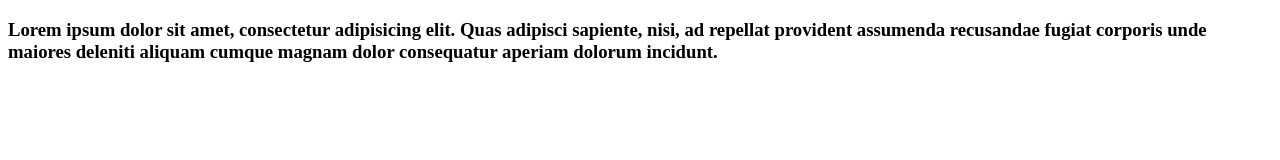
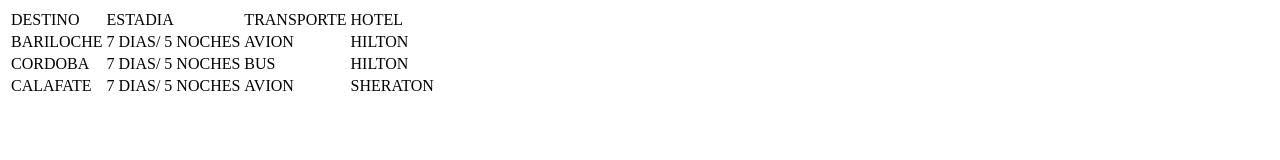
Before and after one commit to mjtloly1981/DESAFIO-ENTREGABLE, a plain HTML site: page promociones.html in a window 1280 px wide. Drawn offline with Linux system fonts and the light colour scheme.

Commit message:
se agrega formulario en registrarse y tabla en promociones

```diff
--- a/promociones.html
+++ b/promociones.html
@@ -6,7 +6,32 @@
     <title>Promociones</title>
 </head>
 <body>
-    <h3>Lorem ipsum dolor sit amet, consectetur adipisicing elit. Quas adipisci sapiente, nisi, ad repellat provident assumenda recusandae fugiat corporis unde maiores deleniti aliquam cumque magnam dolor consequatur aperiam dolorum incidunt.</h3>
+    <table>
+        <tr><!-- inicio de fila-->
+        <td>DESTINO</td>
+        <td>ESTADIA</td>
+        <td>TRANSPORTE</td>
+        <td>HOTEL</td>
+        </tr><!-- cierre de fila -->
+        <tr><!-- inicio de otra fila-->
+        <td>BARILOCHE</td>
+        <td>7 DIAS/ 5 NOCHES</td>
+        <td>AVION</td>
+        <td>HILTON</td>
+        </tr><!-- cierre de la segunda fila -->
+        <tr><!-- inicio de otra fila-->
+            <td>CORDOBA</td>
+            <td>7 DIAS/ 5 NOCHES</td>
+            <td>BUS</td>
+            <td>HILTON</td>
+            </tr><!-- cierre de la segunda fila -->
+            <tr><!-- inicio de otra fila-->
+                <td>CALAFATE</td>
+                <td>7 DIAS/ 5 NOCHES</td>
+                <td>AVION</td>
+                <td>SHERATON</td>
+                </tr><!-- cierre de la segunda fila -->
+       </table>
 
 </body>
 </html>
```
Also changed, not shown: registrarse.html (+46 -1 lines).
